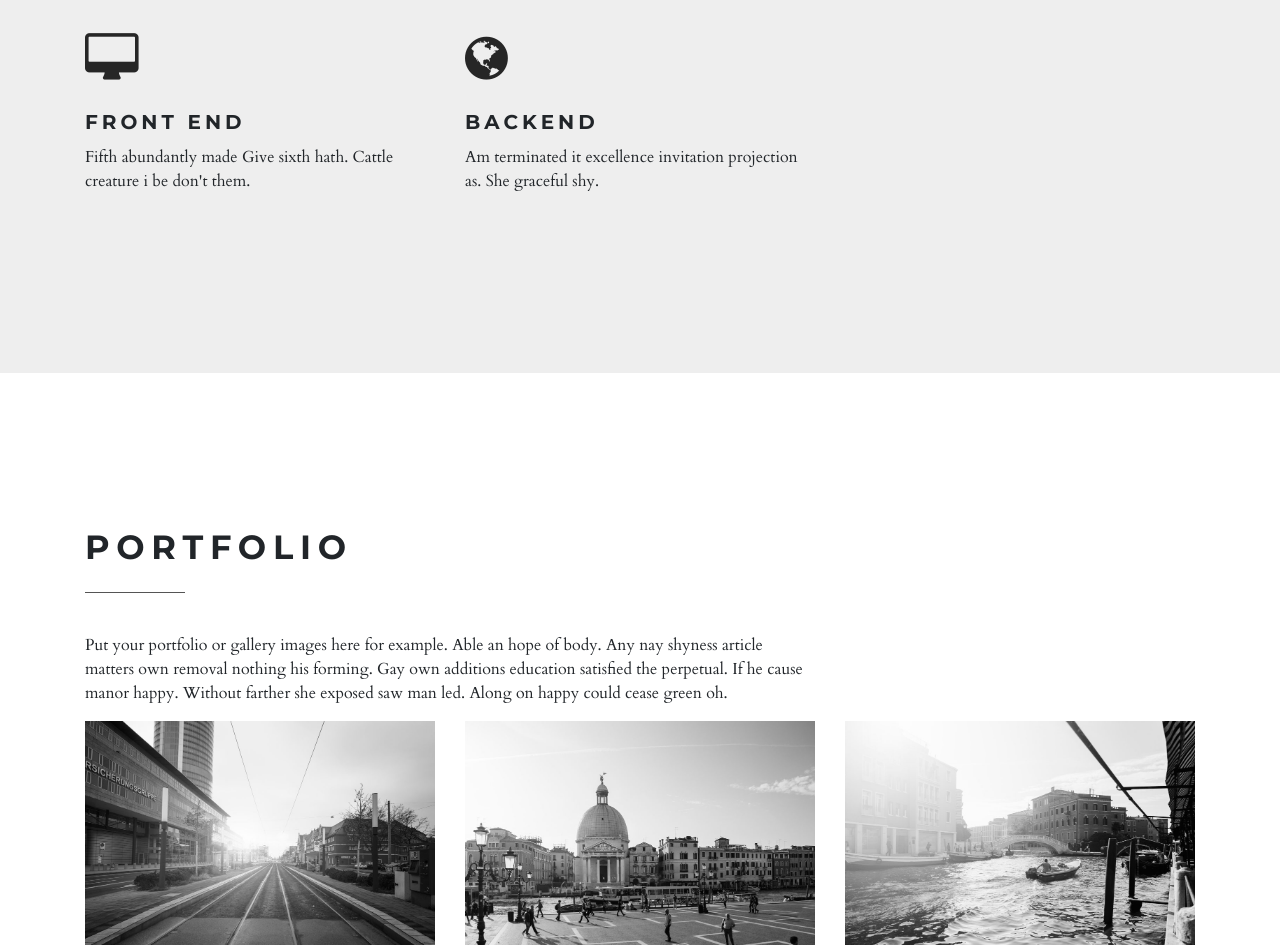
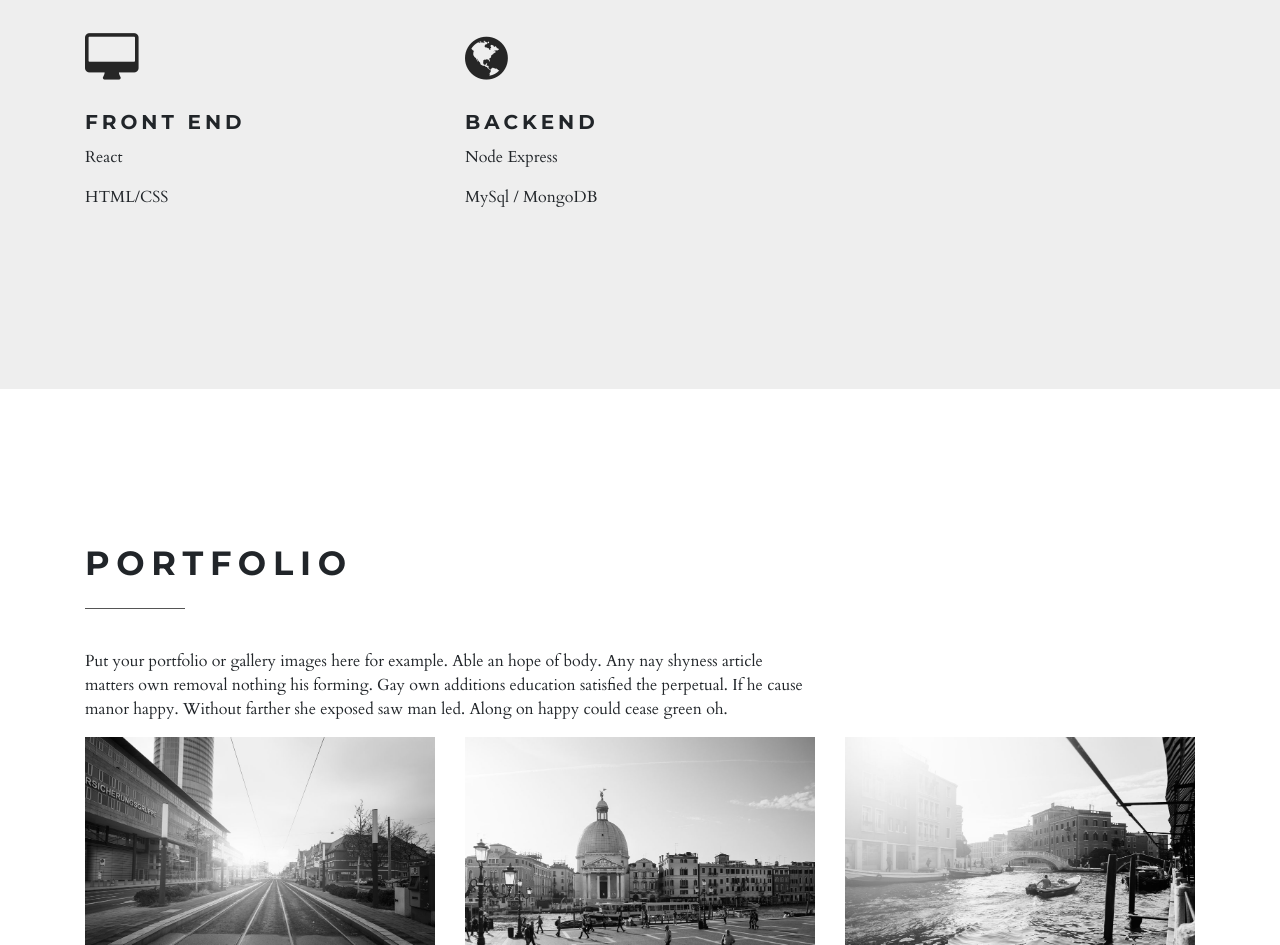
Before and after one commit to gkdlswm5/Portfolio, a plain HTML site: page index.html in a window 1280 px wide. Shown: the part 1874-2819 px from the top of the page. Drawn offline with nearby package versions, Linux system fonts and the light colour scheme.

Commit message:
changes to main page

```diff
--- a/index.html
+++ b/index.html
@@ -90,7 +90,8 @@
                 <div class="box">
                   <div class="icon"><i class="fa fa-desktop"></i></div>
                   <h5>Front End</h5>
-                  <p>Fifth abundantly made Give sixth hath. Cattle creature i be don't them.</p>
+                  <p>React</p>
+                  <p>HTML/CSS</p>
                 </div>
               </div>
               <!-- <div class="col-md-4">
@@ -104,7 +105,8 @@
                 <div class="box">
                   <div class="icon"><i class="fa fa-globe"></i></div>
                   <h5>Backend</h5>
-                  <p>Am terminated it excellence invitation projection as. She graceful shy. </p>
+                  <p>Node Express</p>
+                  <p>MySql / MongoDB</p>
                 </div>
               </div>
             </div>
```
